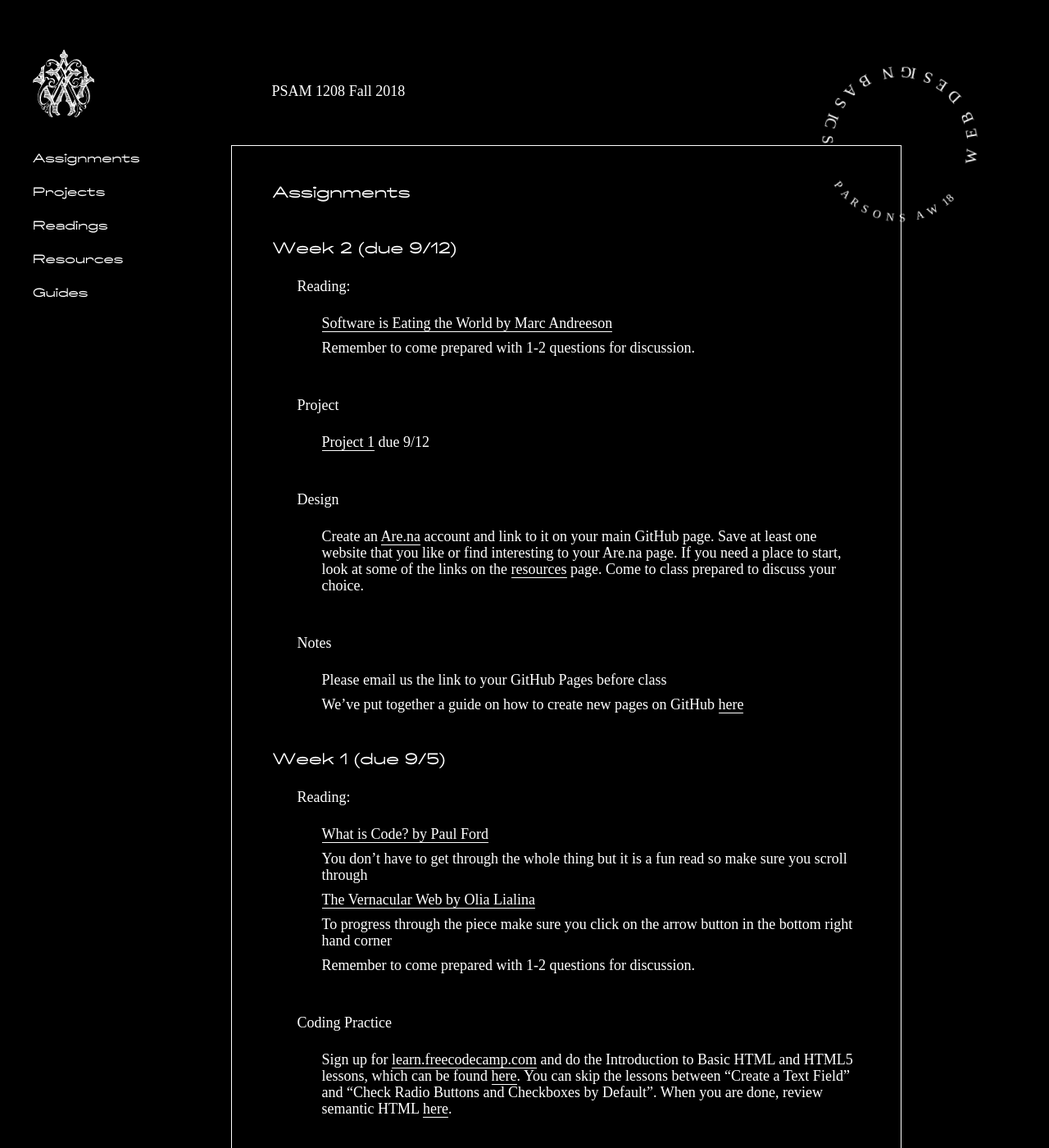
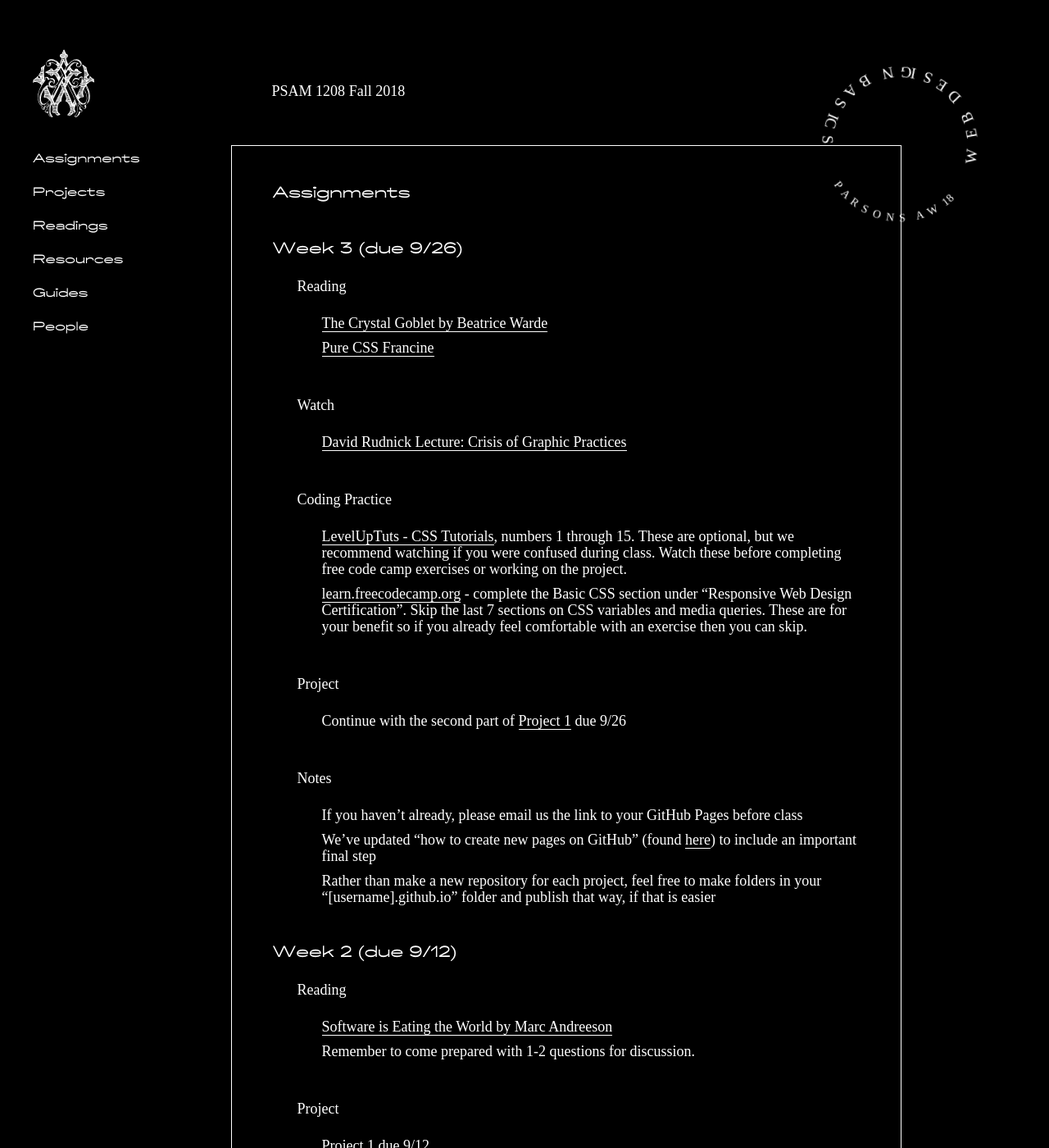
Before and after one commit to patshiu/spring2019webdesignbasics, a Jekyll site: the page built from _pages/assignments.md, in a window 1280 px wide and 1400 px high. Shown: the whole window at 82% size. Built offline with Jekyll 4.4.1, drawn with Linux system fonts in a browser that asks for light colours; our own code applies the rules of GitHub Pages for plain Markdown files; some of the changed text lies outside the part shown.

Commit message:
week three assignments

```diff
--- a/_includes/header.html
+++ b/_includes/header.html
@@ -8,6 +8,7 @@
         <li><a href="{{ 'readings' | absolute_url }}">Readings</a></li>
         <li><a href="{{ 'resources' | absolute_url }}">Resources</a></li>
         <li><a href="{{ 'guides' | absolute_url }}">Guides</a></li>
+        <li><a href="{{ 'people' | absolute_url }}">People</a></li>
       </ul>
     </div>
     <div class="header-marquee__wrapper">
--- a/_pages/assignments.md
+++ b/_pages/assignments.md
@@ -5,8 +5,28 @@ permalink: /assignments
 
 # Assignments
 
+## Week 3 (due 9/26)
+* Reading
+  * [The Crystal Goblet by Beatrice Warde](http://www.arts.ucsb.edu/faculty/reese/classes/artistsbooks/Beatrice%20Warde,%20The%20Crystal%20Goblet.pdf)
+  * [Pure CSS Francine](https://digg.com/2018/purecss-francine)
+
+* Watch
+  * [David Rudnick Lecture: Crisis of Graphic Practices](https://www.youtube.com/watch?v=-ejp4AvetSA)
+
+* Coding Practice
+  * [LevelUpTuts - CSS Tutorials](https://www.youtube.com/watch?v=x9HmYfSN4Gk&list=PLLnpHn493BHH6DkHPhduhco5XavNA9JaD), numbers 1 through 15. These are optional, but we recommend watching if you were confused during class. Watch these before completing free code camp exercises or working on the project.
+  * [learn.freecodecamp.org](https://learn.freecodecamp.org) - complete the Basic CSS section under "Responsive Web Design Certification". Skip the last 7 sections on CSS variables and media queries. These are for your benefit so if you already feel comfortable with an exercise then you can skip.
+
+* Project
+  * Continue with the second part of [Project 1]({{ 'projects#project-1---hyperlink-text' | absolute_url }}) due 9/26
+
+* Notes
+  * If you haven't already, please email us the link to your GitHub Pages before class
+  * We've updated "how to create new pages on GitHub" (found [here]( {{ 'guides/using_github_pages.html' | absolute_url }} )) to include an important final step
+  * Rather than make a new repository for each project, feel free to make folders in your "[username].github.io" folder and publish that way, if that is easier
+
 ## Week 2 (due 9/12)
-* Reading:
+* Reading
   * [Software is Eating the World by Marc Andreeson](https://a16z.com/2016/08/20/why-software-is-eating-the-world/)
   * Remember to come prepared with 1-2 questions for discussion.
 
@@ -21,14 +41,14 @@ permalink: /assignments
   * We've put together a guide on how to create new pages on GitHub [here]( {{ 'guides/using_github_pages.html' | absolute_url }} )
 
 ## Week 1 (due 9/5)
-* Reading:
+* Reading
   * [What is Code? by Paul Ford](https://www.bloomberg.com/graphics/2015-paul-ford-what-is-code/)
   * You don't have to get through the whole thing but it is a fun read so make sure you scroll through
   * [The Vernacular Web by Olia Lialina](http://art.teleportacia.org/observation/vernacular/)
   * To progress through the piece make sure you click on the arrow button in the bottom right hand corner
   * Remember to come prepared with 1-2 questions for discussion.
 * Coding Practice
-  * Sign up for [learn.freecodecamp.com](learn.freecodecamp.com) and do the Introduction to Basic HTML and HTML5 lessons, which can be found [here](https://learn.freecodecamp.org/responsive-web-design/basic-html-and-html5). You can skip the lessons between "Create a Text Field" and "Check Radio Buttons and Checkboxes by Default". When you are done, review semantic HTML [here](https://www.hongkiat.com/blog/html-5-semantics/).
+  * Sign up for [learn.freecodecamp.org](https://learn.freecodecamp.org) and do the Introduction to Basic HTML and HTML5 lessons, which can be found [here](https://learn.freecodecamp.org/responsive-web-design/basic-html-and-html5). You can skip the lessons between "Create a Text Field" and "Check Radio Buttons and Checkboxes by Default". When you are done, review semantic HTML [here](https://www.hongkiat.com/blog/html-5-semantics/).
 
 * Other Notes
   * Moving forward please hold on to your in-class assignments as we will be collecting these at the end of the term.
```
Also changed, not shown: _pages/projects.md (+6 -0 lines), guides/using_github_pages.md (+3 -1 lines), people/index.md (added, +19 -0 lines), assets/guides/using_github_pages/using_github_5.gif (added).
